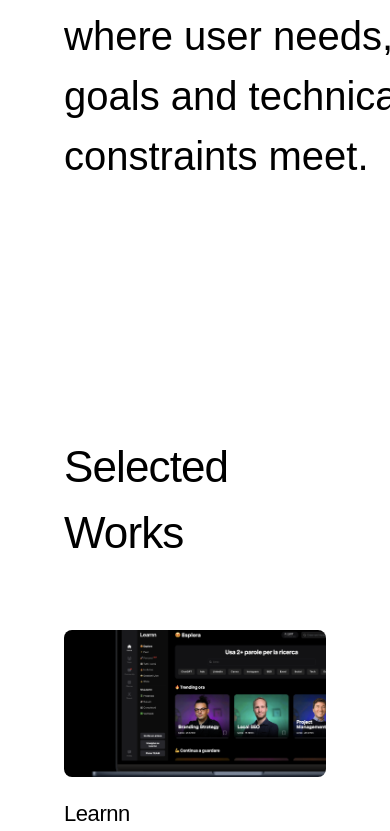
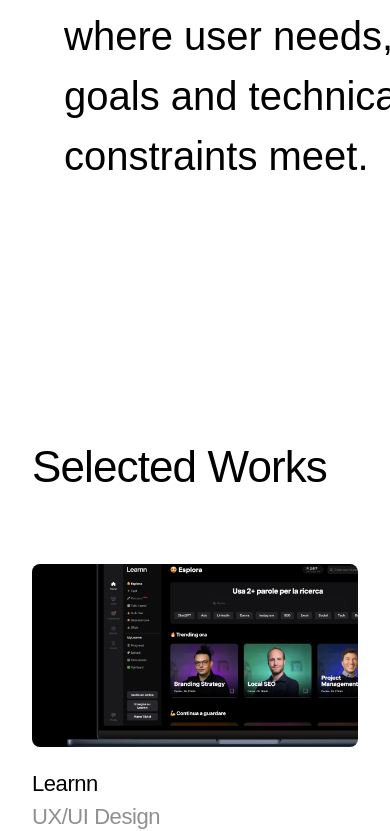
Before and after one commit to Davide-SP/portfolio, a Next.js app: page / in a window 390 px wide. Shown: the part 1166-1997 px from the top of the page. Built offline with nearby package versions, Linux system fonts and the light colour scheme; a web font is replaced by a local one.

Commit message:
Add mobile version to Selected works component

```diff
--- a/components/portfolio/selected-works.tsx
+++ b/components/portfolio/selected-works.tsx
@@ -22,7 +22,7 @@ interface SelectedWorksProps {
 
 export default function SelectedWorks({ showTitle = true }: SelectedWorksProps) {
   return (
-    <section style={{ paddingLeft: 64, paddingRight: 64, paddingTop: 128}}>
+    <section className="px-8 md:px-16" style={{ paddingTop: 128}}>
       {/* Header */}
       {showTitle && (
         <h2
```
